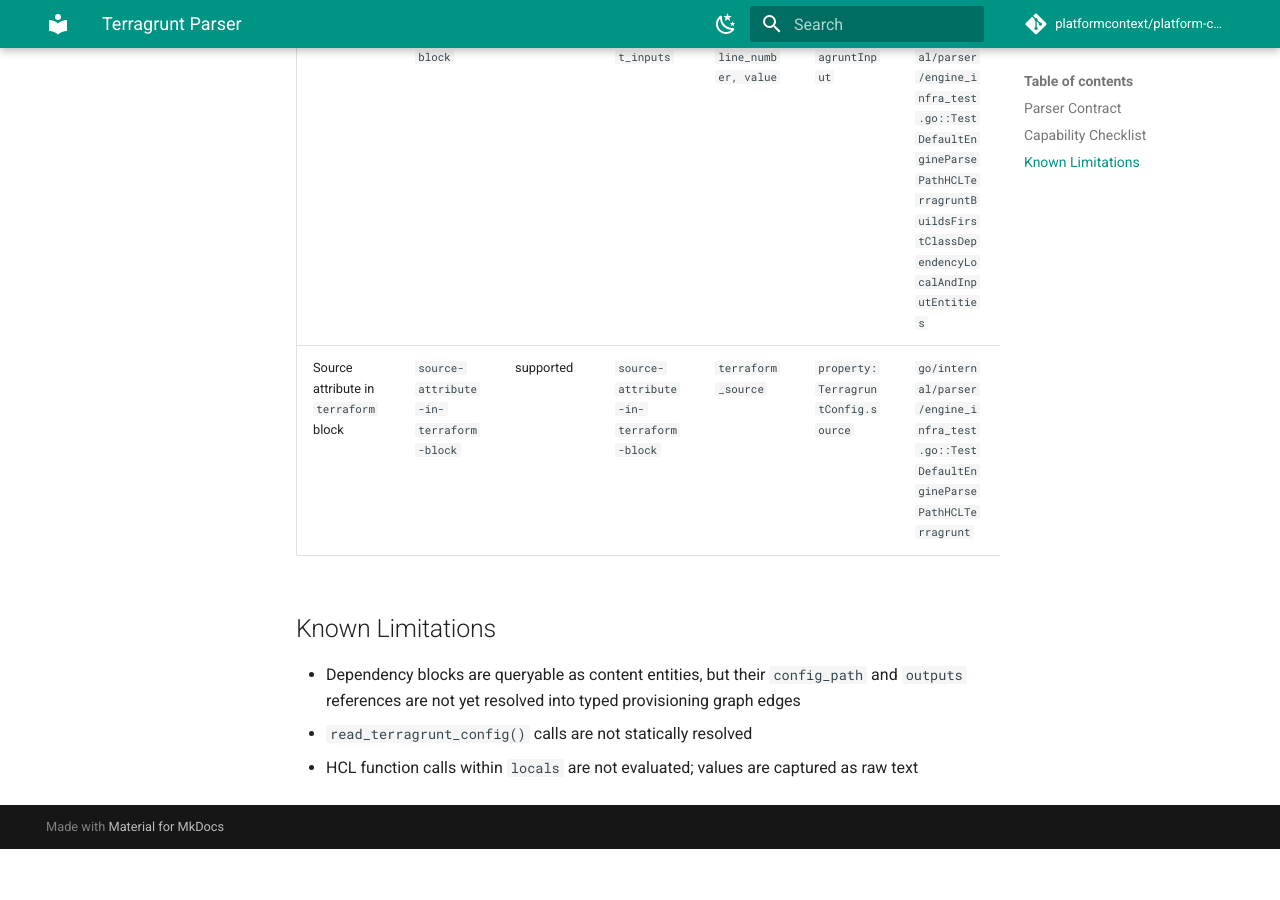
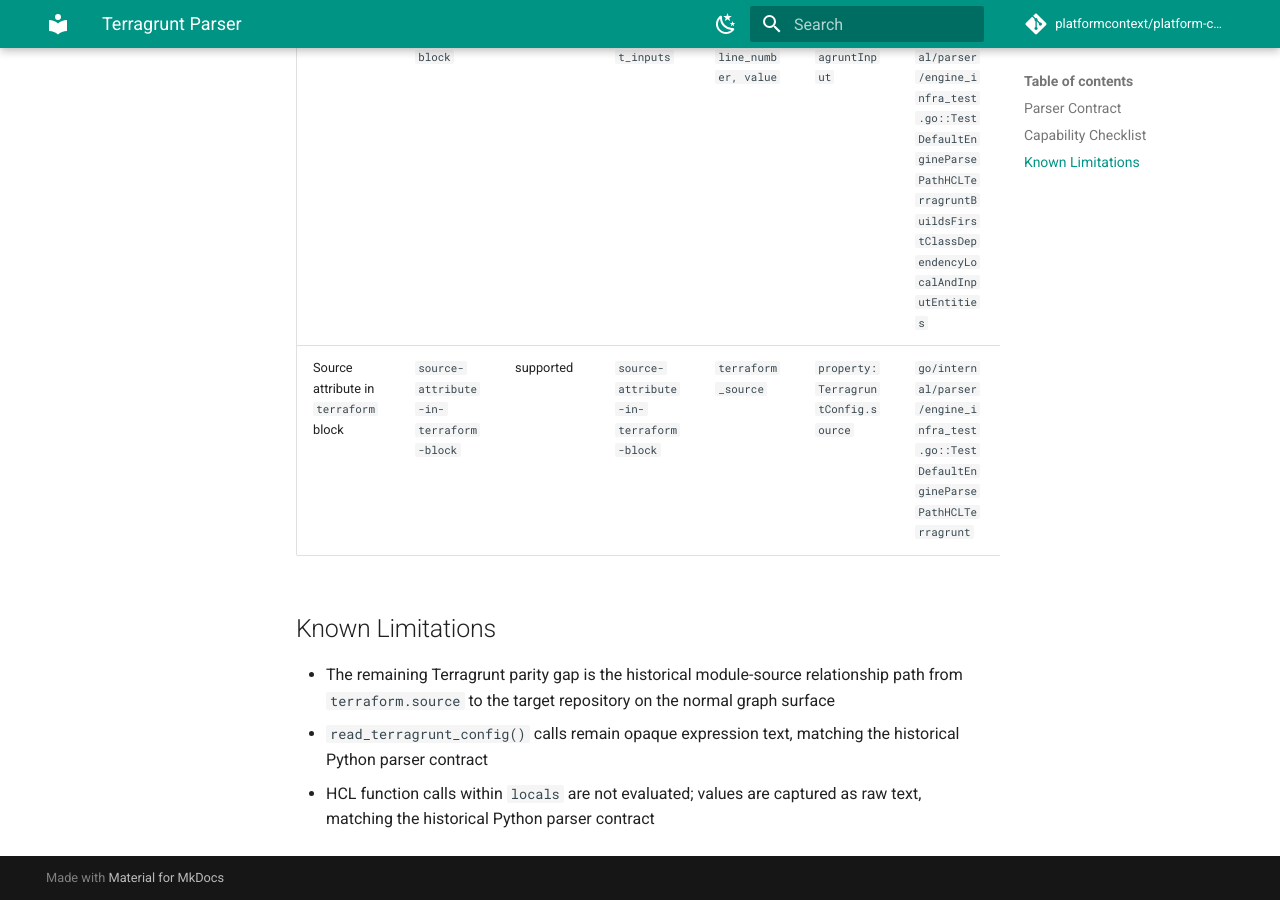
Before and after one commit to platformcontext/platform-context-graph, an MkDocs documentation site: the page built from docs/docs/languages/terragrunt.md, in a window 1280 px wide and 900 px high, scrolled down 1823 px. Built offline with MkDocs 1.6.1 and Material for MkDocs 9.7.7, drawn with Linux system fonts in a browser that asks for light colours; comment, search, counter and statistics services are not loaded; before the commit the page ends 2672 px from its top, so only the background shows below that.

Commit message:
docs(parity): correct terragrunt migration contract

```diff
--- a/docs/docs/languages/terragrunt.md
+++ b/docs/docs/languages/terragrunt.md
@@ -17,12 +17,12 @@
 |-----------|----|--------|------------------------|-----------------|---------------|---------------|----------------------|-----------|
 | Terragrunt config blocks (`include`, `locals`, `inputs`) | `terragrunt-config-blocks-include-locals-inputs` | supported | `terragrunt_configs` | `name, line_number` | `node:TerragruntConfig` | `go/internal/parser/engine_infra_test.go::TestDefaultEngineParsePathHCLTerragrunt` | Compose-backed fixture verification | - |
 | Include block labels | `include-block-labels` | supported | `terragrunt_configs` | `name, line_number, includes` | `property:TerragruntConfig.includes` | `go/internal/parser/engine_infra_test.go::TestDefaultEngineParsePathHCLTerragrunt` | Compose-backed fixture verification | - |
-| Dependency blocks | `dependency-blocks` | supported | `terragrunt_dependencies` | `name, line_number, config_path` | `node:TerragruntDependency` | `go/internal/parser/engine_infra_test.go::TestDefaultEngineParsePathHCLTerragruntBuildsFirstClassDependencyLocalAndInputEntities` | Snapshot-backed entity proof | Dependency blocks are first-class content entities in Go, but they are not yet projected into typed provisioning graph edges. |
+| Dependency blocks | `dependency-blocks` | supported | `terragrunt_dependencies` | `name, line_number, config_path` | `node:TerragruntDependency` | `go/internal/parser/engine_infra_test.go::TestDefaultEngineParsePathHCLTerragruntBuildsFirstClassDependencyLocalAndInputEntities` | Snapshot-backed entity proof | Dependency blocks are first-class content entities in Go. This is broader than the historical Python surface, which did not persist standalone dependency nodes. |
 | Locals block | `locals-block` | supported | `terragrunt_locals` | `name, line_number, value` | `node:TerragruntLocal` | `go/internal/parser/engine_infra_test.go::TestDefaultEngineParsePathHCLTerragruntBuildsFirstClassDependencyLocalAndInputEntities` | Snapshot-backed entity proof | Locals are now independently queryable through the Go content/query surface. |
 | Inputs block | `inputs-block` | supported | `terragrunt_inputs` | `name, line_number, value` | `node:TerragruntInput` | `go/internal/parser/engine_infra_test.go::TestDefaultEngineParsePathHCLTerragruntBuildsFirstClassDependencyLocalAndInputEntities` | Snapshot-backed entity proof | Inputs are now independently queryable through the Go content/query surface. |
 | Source attribute in `terraform` block | `source-attribute-in-terraform-block` | supported | `source-attribute-in-terraform-block` | `terraform_source` | `property:TerragruntConfig.source` | `go/internal/parser/engine_infra_test.go::TestDefaultEngineParsePathHCLTerragrunt` | Compose-backed fixture verification | - |
 
 ## Known Limitations
-- Dependency blocks are queryable as content entities, but their `config_path` and `outputs` references are not yet resolved into typed provisioning graph edges
-- `read_terragrunt_config()` calls are not statically resolved
-- HCL function calls within `locals` are not evaluated; values are captured as raw text
+- The remaining Terragrunt parity gap is the historical module-source relationship path from `terraform.source` to the target repository on the normal graph surface
+- `read_terragrunt_config()` calls remain opaque expression text, matching the historical Python parser contract
+- HCL function calls within `locals` are not evaluated; values are captured as raw text, matching the historical Python parser contract
```
Also changed, not shown: docs/docs/reference/parity-closure-matrix.md (+1 -1 lines), docs/docs/reference/python-to-go-parity.md (+2 -2 lines), docs/docs/reference/relationship-mapping.md (+1 -1 lines).
